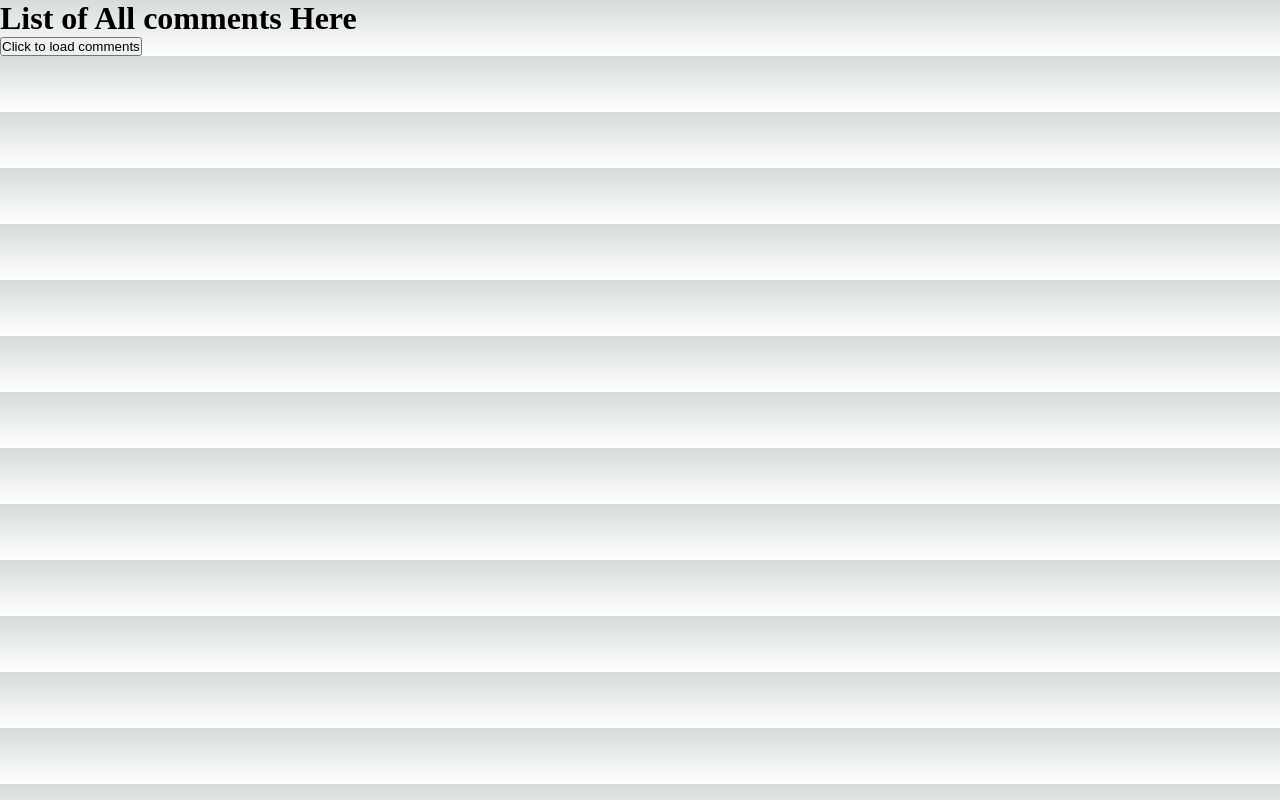
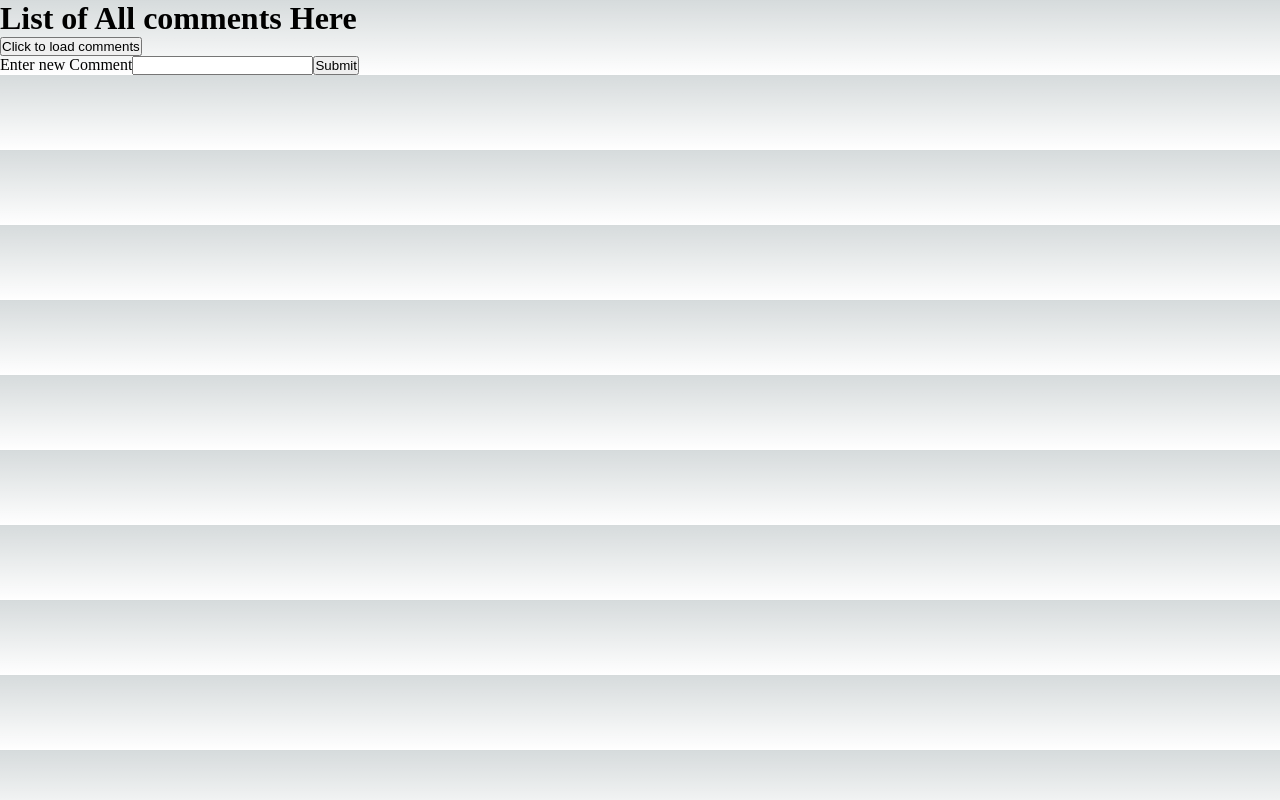
Before and after one commit to azeek21/Next-Notes, a Next.js app: page /comments in a window 1280 px wide. Built offline with nearby package versions, Linux system fonts and the light colour scheme.

Commit message:
APIs: handling post request, unfinished

```diff
--- a/src/pages/comments/index.tsx
+++ b/src/pages/comments/index.tsx
@@ -1,9 +1,14 @@
 import { CommentType } from "@/data/comments";
-import { useState } from "react";
+import { ChangeEvent, useState } from "react";
 
 export default function CommetList() {
     const [data, setData] = useState([] as CommentType[])
     const [loading, setLoading] = useState(false);
+    const [comment, setComment] = useState({
+        id: data[-1]?.id + 1,
+        text: ''
+    })
+
 
     const fetchComments =async () => {
         setLoading(true)
@@ -12,12 +17,28 @@ export default function CommetList() {
         setData(data);
     }
 
+    const handleInput = (ev: ChangeEvent<HTMLInputElement>) => {
+        setComment(old => ({...old, text: ev.target.value}))
+    };
+
+    const submitComment = () => {
+        console.log("SUBMIT")
+    }
+
     return (
         <div>
             <h1>List of All comments Here</h1>
             <button onClick={fetchComments} >Click to load comments</button>
             {loading && <h4>Loading...</h4>}
             {data && data.map(d => <h3 key={d.id} > <span>comment:</span> {d.text}</h3>)}
+            <form onSubmit={(ev) => {
+                ev.preventDefault();
+                submitComment();
+            }}>
+                <label htmlFor="comment">Enter new Comment</label>
+                <input id="comment" onChange={handleInput} type="text" value={comment?.text} autoComplete="false" />
+                <button>Submit</button>
+            </form>
         </div>
     )
 }
```
